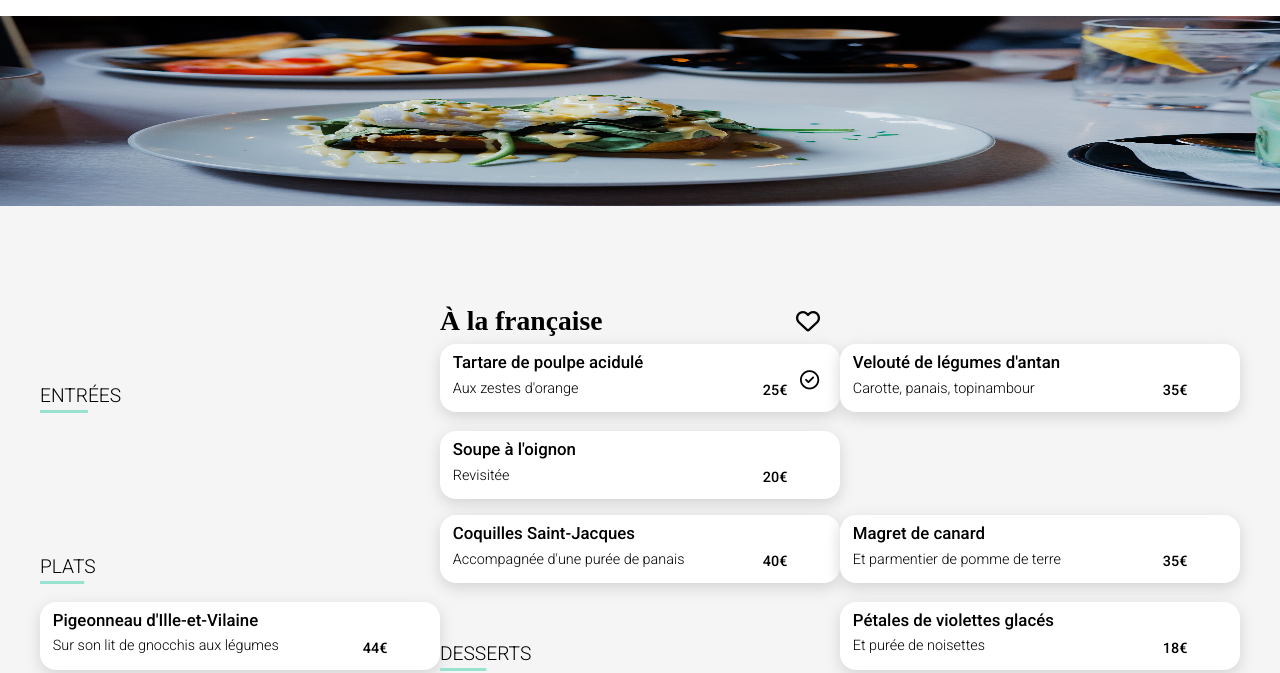
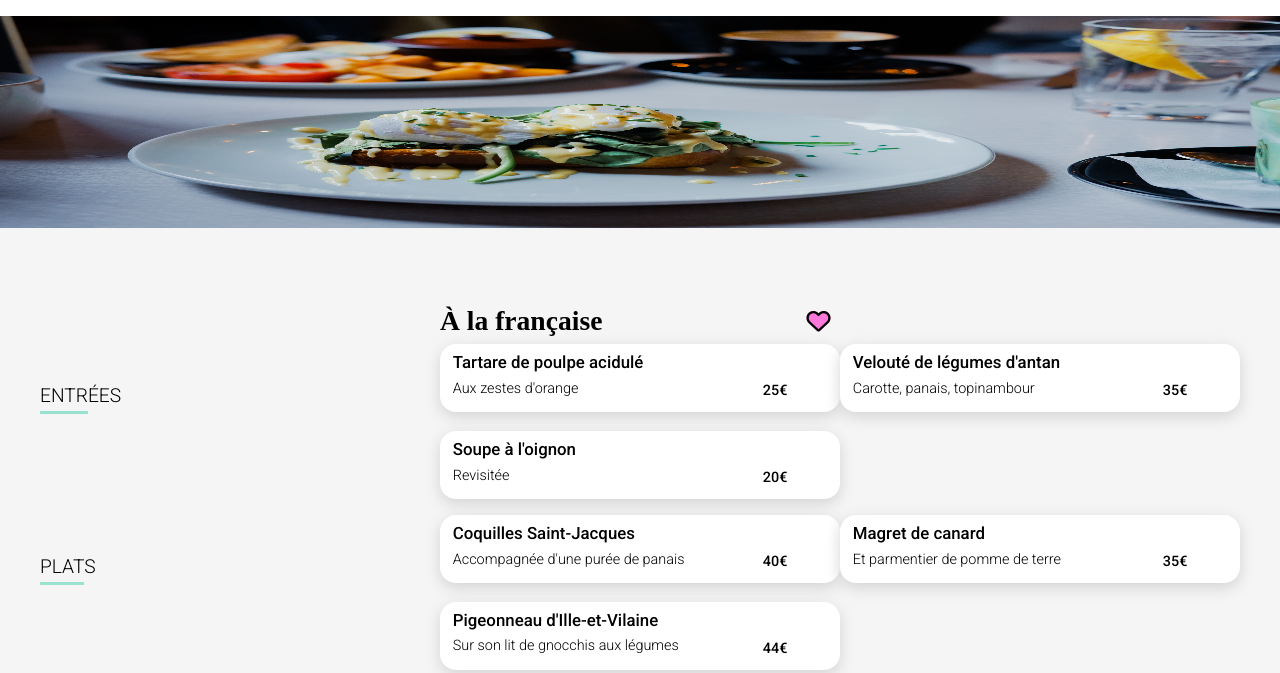
Before and after one commit to PierreCharnace/PierreCharnace_3_22062021, a website: page menu-alafrancaise.html in a window 1280 px wide. Shown: the part 131-804 px from the top of the page. Drawn offline with Linux system fonts and the light colour scheme; a web font is replaced by a local one.

Commit message:
heart scale

```diff
--- a/menu-alafrancaise.html
+++ b/menu-alafrancaise.html
@@ -5,11 +5,12 @@
 		<meta name="viewport" content="width=device-width, initial-scale=1.0">
 		<title>Ohmyfood</title>
 		<link rel="shortcut icon" href="public/logo/ohmyfood.png" type="image/x-icon"/>
+		<link rel="stylesheet" type="text/css" href="public/css/style.css" />
 		<link rel="preconnect" href="https://fonts.googleapis.com">
 		<link rel="preconnect" href="https://fonts.gstatic.com" crossorigin>
 		<link href="https://fonts.googleapis.com/css2?family=Roboto:ital,wght@0,100;0,300;0,400;0,500;0,700;0,900;1,100;1,300;1,400;1,500;1,700;1,900&display=swap" rel="stylesheet">
 		<link href="https://fonts.googleapis.com/css2?family=Shrikhand&display=swap" rel="stylesheet">
-		<link rel="stylesheet" type="text/css" href="public/css/style.css" />
+
 		<script src="https://kit.fontawesome.com/45e38e596f.js" crossorigin="anonymous"></script>
 	</head>
 	<body>
@@ -27,10 +28,11 @@
 			</header>
 			<section class="block-main--alafrancaise">
 				<div class="menu">
-						<div class ="menu__title">
-							<h1>À la française </h1>
-							<i class="far fa-heart"></i>
-						</div>
+					<div class ="menu__title">
+						<h1>À la française </h1>
+						<i class="far fa-heart empty"></i>
+						<i class="fas fa-heart full"></i>
+					</div>
 
 					<div class="entree">
 						<h2><span>ENTR</span>ÉES</h2>
@@ -48,6 +50,7 @@
 								<p>Carotte, panais, topinambour</p>
 							</div>
 							<span> 35€</span>
+							<i class="far fa-check-circle"></i>
 						</div>
 						<div class="meal">
 							<div class="meal__recipe">
@@ -55,15 +58,19 @@
 								<p>Revisitée</p>
 							</div>
 							<span> 20€</span>
+							<i class="far fa-check-circle"></i>
 						</div>
 					</div>
-						<h2><span>PLAT</span>S</h2>		<!--next-->
-						<div class="meal" type="button">
+					<div class="main-course">
+						<h2><span>PLAT</span>S</h2>
+							<!--next-->
+						<div class="meal">
 							<div class="meal__recipe">
 								<h3>Coquilles Saint-Jacques</h3>
 								<p>Accompagnée d'une purée de panais</p>
 							</div>
 							<span>40€</span>
+							<i class="far fa-check-circle"></i>
 						</div>
 						<div class="meal">
 							<div class="meal__recipe">
@@ -71,6 +78,7 @@
 								<p>Et parmentier de pomme de terre</p>
 							</div>
 							<span> 35€</span>
+							<i class="far fa-check-circle"></i>
 						</div>
 						<div class="meal">
 							<div class="meal__recipe">
@@ -78,7 +86,10 @@
 								<p>Sur son lit de gnocchis aux légumes</p>
 							</div>
 							<span> 44€</span>
+							<i class="far fa-check-circle"></i>
 						</div>
+					</div>
+					<div class="dessert">
 						<h2><span>DESS</span>ERTS</h2>
 						<div class="meal">
 							<div class="meal__recipe">
@@ -86,6 +97,7 @@
 								<p>Et purée de noisettes</p>
 							</div>
 							<span> 18€</span>
+							<i class="far fa-check-circle"></i>
 						</div>
 						<div class="meal">
 							<div class="meal__recipe">
@@ -93,6 +105,7 @@
 								<p>Revisité</p>
 							</div>
 							<span> 22€</span>
+							<i class="far fa-check-circle"></i>
 						</div>
 						<div class="meal">
 							<div class="meal__recipe">
@@ -100,12 +113,11 @@
 								<p>Myrtilles et pâte d'amande</p>
 							</div>
 							<span>23€</span>
+							<i class="far fa-check-circle"></i>
 						</div>
-						</div>
-
-
+					</div>
+				</div>
 					<button class="btn-push" type="button">Commander</button>
-
 			</section>
 
 			<footer>
--- a/sass/components/_buttons.scss
+++ b/sass/components/_buttons.scss
@@ -90,26 +90,37 @@
 	margin-bottom: 60px;
 }
 
-.fa-heart{
+.full{
 	display: flex!important;
+	justify-content: center;
+	align-items: center;
+	color: $colour-secondary;
+	left: 19%;
+	width: 29.8%;
+	height: 50px;
+	font-size: 1.5rem;
+	transform: scale(1);
+	transition: transform 1.5s ease;
+}
+
+h1 + .empty{
+	display: flex!important;
+	position: relative;
+	left: 18.9%;
 	font-weight: 500;
 	justify-content: center;
 	align-items: center;
-	position: relative;
 	width: 30%;
 	height: 50px;
 	font-size: 1.5rem;
-	transition: color 0.1s ,font-weight 0.5s 0.5s;
+	transition: transform 1s ease;
+	z-index: 1;
 
-	&:active{
-		color: $btn-push;
-		font-weight: 600;
+	&:hover + .full{
+		transform: scale(1);
 	}
-
 }
-
-
 h2 > span{
-	text-decoration: underline $colour-tertiary 3px;
-	text-underline-offset: 0.4em;
+	border-bottom: $colour-tertiary 3px solid;
+	padding-bottom: 4px;
 }
--- a/sass/components/_cards.scss
+++ b/sass/components/_cards.scss
@@ -39,3 +39,10 @@
 		}
 	}
 }
+
+figcaption > .empty{
+	position: relative;
+	left: 27%;
+	bottom: 10%;
+	background-color: green;
+}
--- a/sass/components/_form.scss
+++ b/sass/components/_form.scss
@@ -8,7 +8,7 @@
 
 		&__in{
 			width: 100%;
-			border: $colour-form;
+			border: none;
 			background-color: $colour-form;
 			font-size: 1.05em;
 
--- a/sass/layouts/_home-menu.scss
+++ b/sass/layouts/_home-menu.scss
@@ -24,7 +24,7 @@
 	flex-wrap: wrap;
 	justify-content: center;
 	width: 100%;
-	margin: 250px 0 45px 0;
+	margin: 250px 0 20px 0;
 	border-radius: 2em 2em 0 0;
 	background-color: $colour-background;
 	font-size: 1rem;
@@ -48,11 +48,15 @@
 	}
 }
 
-.entree{
+.entree, .main-course, .dessert {
 	display: flex;
 	flex-wrap: wrap;
 	justify-content: center;
 	}
+
+.dessert{
+	margin-bottom: 45px;
+}
 
 .meal{
 	display: flex;
@@ -72,37 +76,42 @@
 		content: "";
 		position: relative;
 		bottom: 100%;
-		left: 100%;
+		left: 94.5%;
 		display: flex;
 		justify-content: center;
 		align-items: center;
 		height: 115%;
-		width: 20%;
+		width: 65px;
 		border-radius: 0 1rem 1rem 0;
 		background-color: $colour-tertiary;
 		transition: transform 0.8s ease;
 	}
 
 	& i{
-		background-color: white;
-		width:19px;
-		height: 19px;
-		border-radius: 100%;
-		font-size:1.2rem;
 		position: relative;
-		left: 90%;
+		left: 108%;
 		bottom: 55%;
 		z-index: 1;
-
+		width: 22px;
+		height: 21px;
+		background-color: white;
+		border-radius: 100%;
+		font-size:1.4rem;
+		color: $colour-tertiary;
+		transition: transform 0.8s ease, transform 0.8s ease;
 	}
 
-		&:hover{
-			overflow: visible 0;
+	&:hover > i{
+		transform: translateX(-320%) rotate(720deg);
+	}
 
-			&::after{
-				transform: translatex(-90%);
-			}
+	&:hover{
+		overflow: clip;
+
+		&::after{
+			transform: translatex(-100%);
 		}
+	}
 
 	&__recipe{
 		display: flex;
```
Also changed, not shown: index.html (+11 -7 lines), menu-lanoteenchantée.html (+1 -0 lines), menu-lapalettedugoût.html (+1 -0 lines), menu-ledélicedessens.html (+1 -0 lines), sass/Utils/_mixins.scss (+0 -10 lines), public/css/style.css, sass/Themes/ypouhou.scss (deleted), 1 other file.
